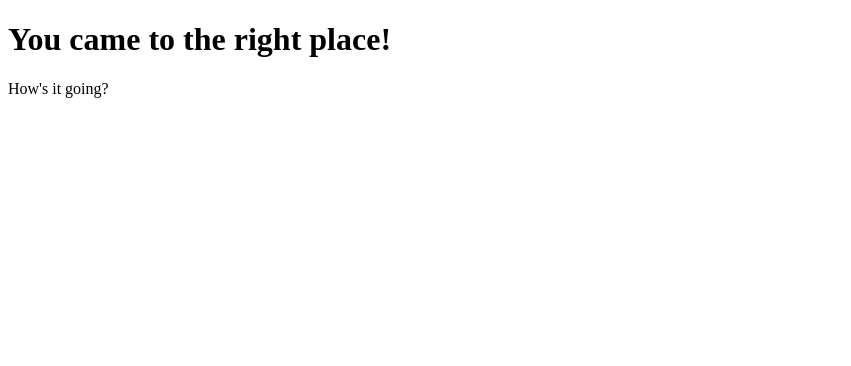
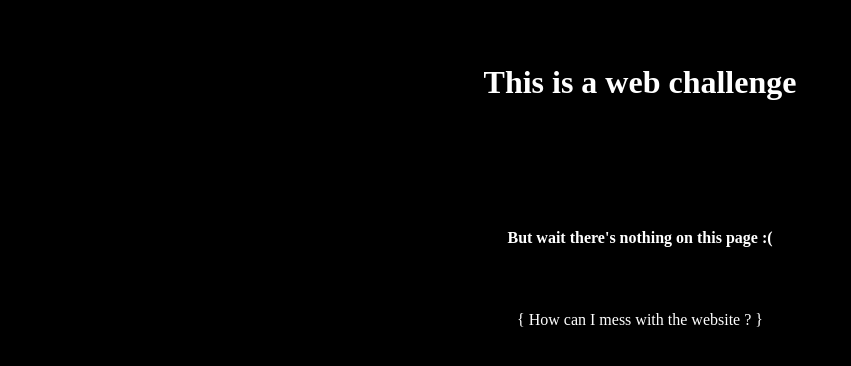
Before and after one commit to anshdhinhgra47/uw-ctf, a plain HTML site: page index.html in a window 1280 px wide. Shown: the whole page, without its empty margins (0-851 px from the left). Drawn offline with Linux system fonts and the light colour scheme.

Commit message:
Add files via upload

```diff
--- /dev/null
+++ b/ctf-key.css
@@ -0,0 +1,33 @@
+* {
+    margin: 0;
+    padding: 0;
+}
+
+body {
+    background-color: black;
+    color: white;
+}
+
+
+#main-heading {
+    text-align: center;
+    padding: 5%;
+}
+
+#ctf-key {
+    text-align: center;
+    padding: 5%;
+}
+
+#ctf-final-key {
+    display: none;
+    /* Yayy!! You finally found the key:
+
+    rTy86deqU1nalMz
+
+    Keep in mind the format while submitting your flag: uwCTF{} */
+}
+
+#clue-1 {
+    text-align: center;
+}
--- /dev/null
+++ b/index.css
@@ -0,0 +1,23 @@
+* {
+    margin: 0;
+    padding: 0;
+}
+
+body {
+    background-color: black;
+    color: white;
+}
+
+#main-heading {
+    text-align: center;
+    padding: 5%;
+}
+
+#sad-comment {
+    text-align: center;
+    padding: 5%;
+}
+
+#clue-1 {
+    text-align: center;
+}
--- a/index.html
+++ b/index.html
@@ -3,10 +3,22 @@
 <head>
     <meta charset="UTF-8">
     <meta name="viewport" content="width=device-width, initial-scale=1.0">
-    <title>Home</title>
+    <link rel="stylesheet" href="index.css">
+    <link rel="shortcut icon" href="images_logo-square.jpg" type="image/jpg" />
+    <title>Web Challenge</title>
 </head>
 <body>
-    <h1>You came to the right place!</h1>
-    <p>How's it going? </p>
+    <h1 id="main-heading">This is a web challenge</h1>
+    <div>
+        <h4 id="sad-comment">But wait there's nothing on this page :(</h4>
+        <p id="clue-1">{ How can I mess with the website ? }</p>
+    </div>
+    <div>
+        <!-- So close! one more <div> come on!! -->
+        <div>
+            <!-- Ok so here's the hint:
+            Access the site's robots.txt file and you shall have the link to the flag! -->
+        </div>
+    </div>
 </body>
 </html>
```
Also changed, not shown: ctf-key.html (+12 -1 lines), images_logo-square.jpg (added), images_logo.png (added).
